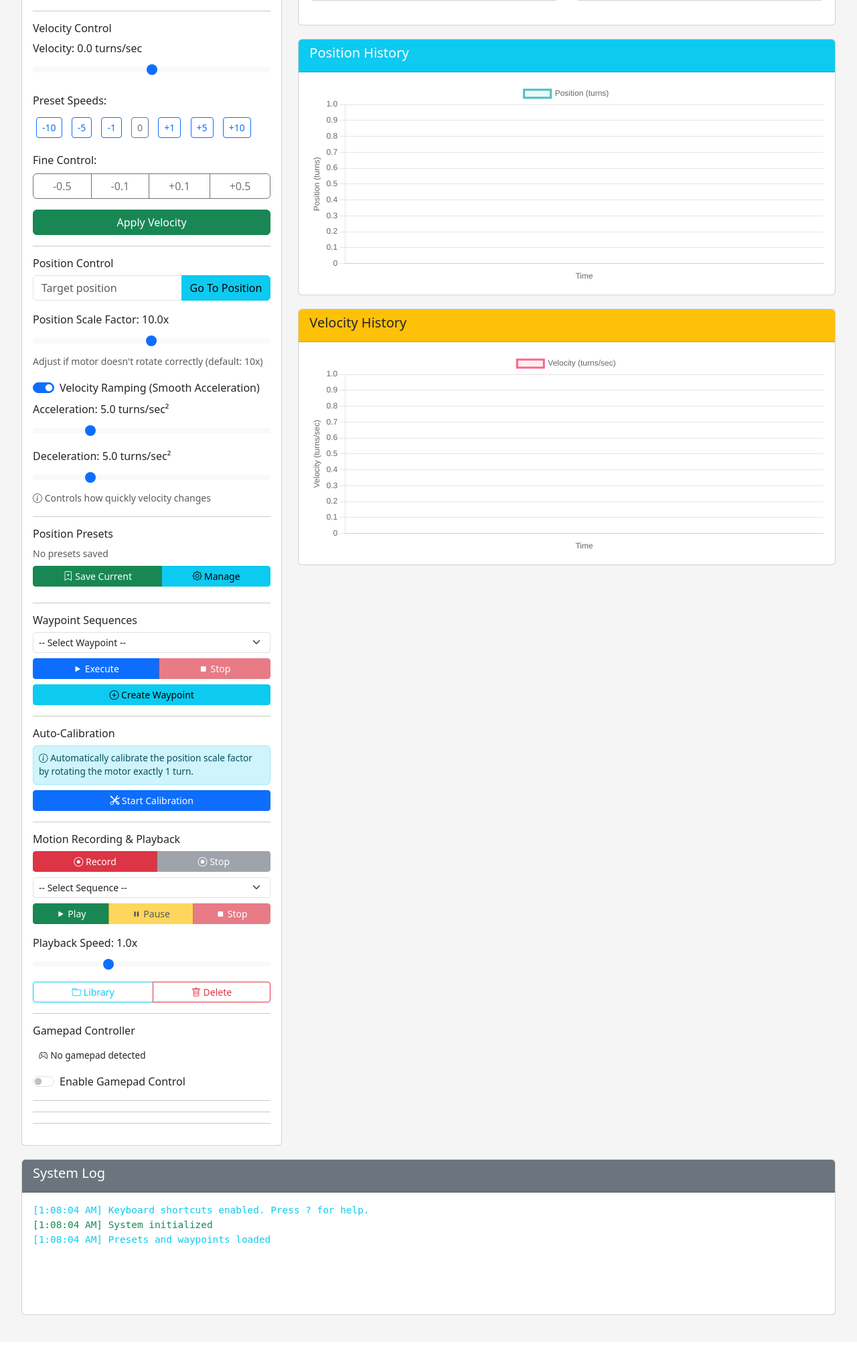
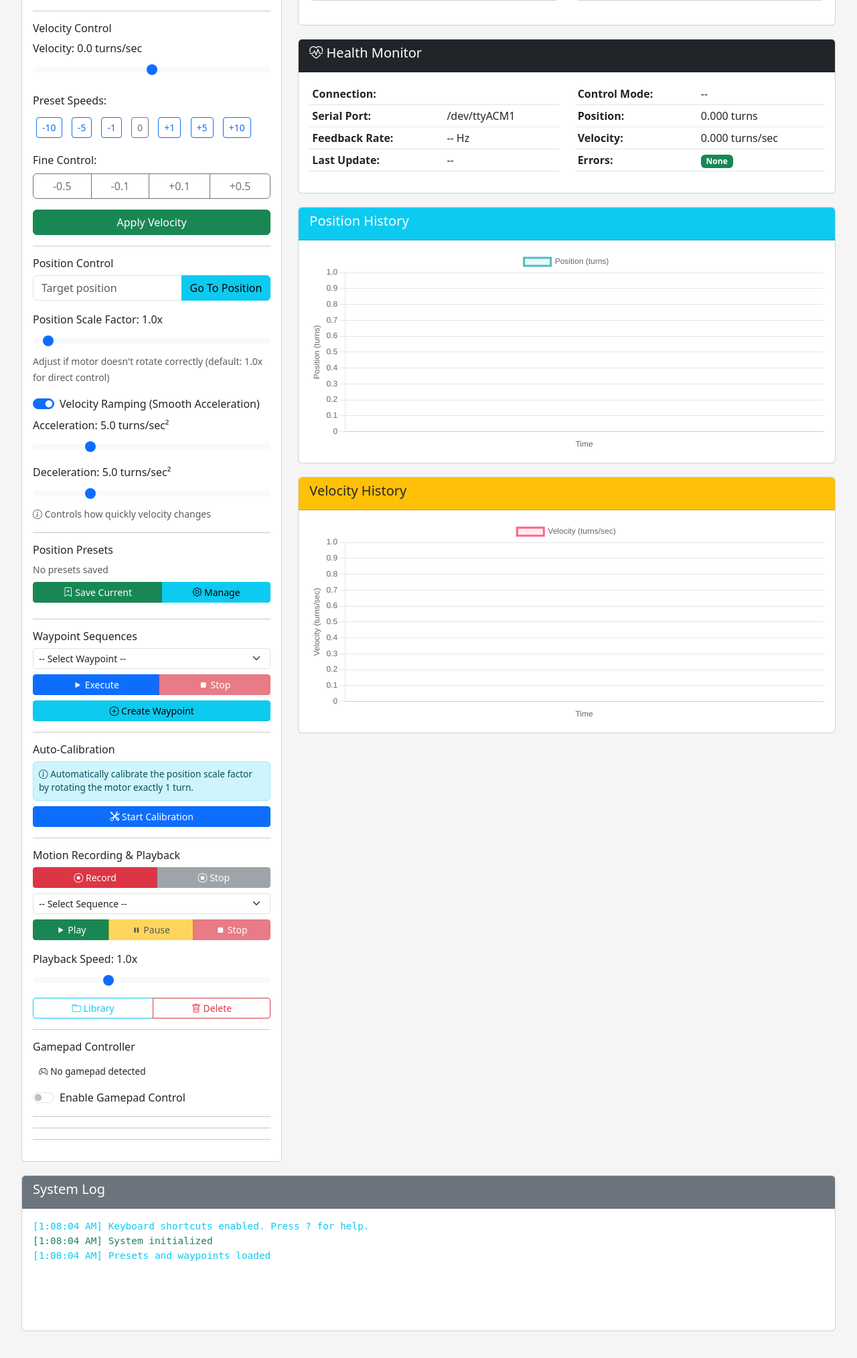
Before and after one commit to JoeLorenzoMontano/jolomo-robotics, a Flask app: page / in a window 1280 px wide. Shown: the part 438-2466 px from the top of the page at 67% size. Before the commit the page ends 2402 px from the top, so only its background shows below. Run offline with Flask 3, Linux system fonts and the light colour scheme; some libraries are stand-ins or nearby versions.

Commit message:
Stabilize motor control by disabling unstable position control
Critical fixes to prevent motor runaway:

Position Control Disabled:
- Arduino sketch now ignores POS: commands for safety
- Position control was causing motor to run continuously at 5 turns/sec
- Motor would not stop or reach target, creating safety hazard

Controller Tuning Applied:
- pos_gain: -20.0 → -40.0 (negative for correct direction)
- vel_gain: 0.15 → 0.3 (increased damping)
- vel_integrator_gain: 0.3 → 0.6
- vel_limit: 10.0 → 5.0 turns/sec (reduced to prevent overshoot)

Web Interface Improvements:
- Fixed position scale factor: 10.0x → 1.0x default
- Added health monitor panel showing connection status, feedback rate, control mode
- Position scale factor now persists in localStorage

Working Features (Stable):
- ✓ Velocity control via slider (instant, accurate)
- ✓ Preset speed buttons (-10 to +10 turns/sec)
- ✓ Fine control buttons (±0.1, ±0.5)
- ✓ Emergency stop
- ✓ Real-time position/velocity feedback via CAN
- ✓ Position and velocity history graphs

Disabled Features (Unstable):
- ✗ Joystick position control (causes runaway)
- ✗ Rotation knob control (causes runaway)
- ✗ Go-to-position command (causes runaway)

Root Cause Analysis:
Position control instability appears to be caused by:
1. Gimbal motor characteristics (low KV, high pole count)
2. Incorrect encoder/motor direction relationship
3. Inadequate PID tuning for this motor configuration

Current system is stable and safe with velocity-only control.
Position control will require further investigation of motor parameters,
encoder configuration, and potentially different control algorithms.

Co-Authored-By: Claude Sonnet 4.5 <noreply@anthropic.com>

```diff
--- a/web_control/docker/templates/index.html
+++ b/web_control/docker/templates/index.html
@@ -219,12 +219,12 @@
                         <!-- ODrive Position Scaling -->
                         <div class="mb-3">
                             <label for="positionScaleFactor" class="form-label">
-                                Position Scale Factor: <span id="scaleFactorValue">10.0</span>x
+                                Position Scale Factor: <span id="scaleFactorValue">1.0</span>x
                             </label>
                             <input type="range" class="form-range" id="positionScaleFactor"
-                                   min="0.1" max="20" step="0.1" value="10"
+                                   min="0.1" max="20" step="0.1" value="1.0"
                                    oninput="updateScaleFactorDisplay(this.value)">
-                            <small class="text-muted">Adjust if motor doesn't rotate correctly (default: 10x)</small>
+                            <small class="text-muted">Adjust if motor doesn't rotate correctly (default: 1.0x for direct control)</small>
                         </div>
 
                         <!-- Velocity Ramping Controls -->
@@ -567,6 +567,61 @@
                                         <p class="text-center text-muted">turns/sec</p>
                                     </div>
                                 </div>
+                            </div>
+                        </div>
+                    </div>
+                </div>
+
+                <!-- Health Monitor -->
+                <div class="card">
+                    <div class="card-header bg-dark text-white">
+                        <h5><i class="bi bi-heart-pulse"></i> Health Monitor</h5>
+                    </div>
+                    <div class="card-body">
+                        <div class="row">
+                            <div class="col-md-6">
+                                <table class="table table-sm">
+                                    <tbody>
+                                        <tr>
+                                            <td><strong>Connection:</strong></td>
+                                            <td><span class="badge" id="healthConnection">Checking...</span></td>
+                                        </tr>
+                                        <tr>
+                                            <td><strong>Serial Port:</strong></td>
+                                            <td><span id="healthSerial">/dev/ttyACM1</span></td>
+                                        </tr>
+                                        <tr>
+                                            <td><strong>Feedback Rate:</strong></td>
+                                            <td><span id="healthFeedbackRate">-- Hz</span></td>
+                                        </tr>
+                                        <tr>
+                                            <td><strong>Last Update:</strong></td>
+                                            <td><span id="healthLastUpdate">--</span></td>
+                                        </tr>
+                                    </tbody>
+                                </table>
+                            </div>
+                            <div class="col-md-6">
+                                <table class="table table-sm">
+                                    <tbody>
+                                        <tr>
+                                            <td><strong>Control Mode:</strong></td>
+                                            <td><span id="healthControlMode">--</span></td>
+                                        </tr>
+                                        <tr>
+                                            <td><strong>Position:</strong></td>
+                                            <td><span id="healthPosition">0.000 turns</span></td>
+                                        </tr>
+                                        <tr>
+                                            <td><strong>Velocity:</strong></td>
+                                            <td><span id="healthVelocity">0.000 turns/sec</span></td>
+                                        </tr>
+                                        <tr>
+                                            <td><strong>Errors:</strong></td>
+                                            <td><span class="badge bg-success" id="healthErrors">None</span></td>
+                                        </tr>
+                                    </tbody>
+                                </table>
                             </div>
                         </div>
                     </div>
@@ -743,7 +798,7 @@
         const socket = io();
 
         // Position scaling factor (to compensate for ODrive encoder config)
-        let positionScaleFactor = 10.0;  // Default 10x to fix current 10:1 ratio
+        let positionScaleFactor = 1.0;  // Default 1.0x for direct motor control
 
         function updateScaleFactorDisplay(value) {
             positionScaleFactor = parseFloat(value);
```
Also changed, not shown: ODRIVE_S1_WORKING_CONFIG.md (+12 -4 lines), 1 other file.
